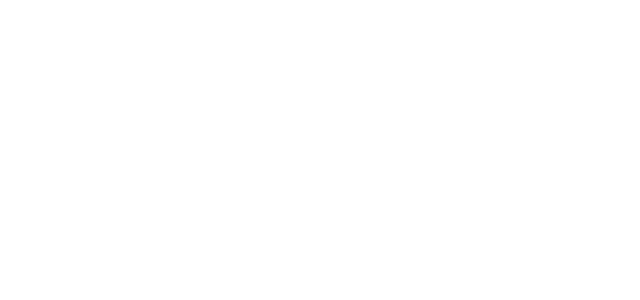
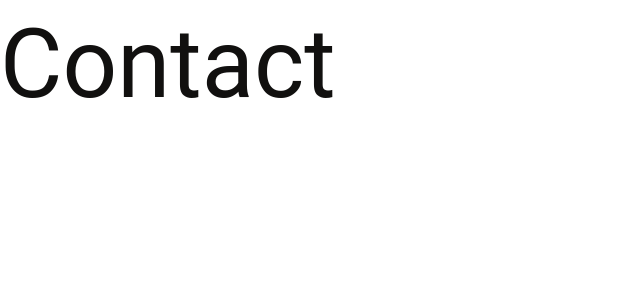
Before and after one commit to tranminhhieu90/react-tailwind-antd, a React (Create React App) app: page /contact in a window 1280 px wide. Before the commit this address had no page. Shown: the top 300 px of the page, without its empty margins (0-640 px from the left). Built offline with nearby package versions, Linux system fonts and the light colour scheme.

Commit message:
add USer router and admin router

```diff
--- /dev/null
+++ b/src/About.js
@@ -0,0 +1,11 @@
+import "./styles/index.less";
+function About() {
+
+  return (
+    <div className="flex mt-4">
+      <div className="text-8xl">About</div>
+    </div>
+  );
+}
+
+export default About;
--- a/src/App.js
+++ b/src/App.js
@@ -1,12 +1,11 @@
 import "./styles/index.less";
 import { Button } from "antd";
-import { useSelector } from "react-redux";
 import CounterFeature from "./containers/Counter";
 function App() {
 
   return (
     <div className="flex mt-4">
-      <div>div1</div>
+      <div className="text-8xl">div1</div>
       <div>div2</div>
       <Button type="primary">Button</Button>
       <CounterFeature/>
--- /dev/null
+++ b/src/Contact.js
@@ -0,0 +1,11 @@
+import "./styles/index.less";
+function Contact() {
+
+  return (
+    <div className="flex mt-4">
+      <div className="text-8xl">Contact</div>
+    </div>
+  );
+}
+
+export default Contact;
--- /dev/null
+++ b/src/router/AdminRoutes/index.js
@@ -0,0 +1,11 @@
+import React from 'react';
+const AdminRoutes = () => {
+  return (
+    <div>
+      <header>Admin</header>
+      Admin44477
+    </div>
+  );
+};
+
+export default AdminRoutes;
--- a/src/router/AppRouter.js
+++ b/src/router/AppRouter.js
@@ -1,16 +1,17 @@
-import { BrowserRouter, Routes , Route} from 'react-router-dom';
-import { BaseRoute } from ".";
-import React, { Suspense, lazy } from 'react';
-import Loading from '../components/loading/Loading';
+import React, { lazy, Suspense } from 'react';
+import { BrowserRouter, Route, Routes } from 'react-router-dom';
+import AdminRoutes from './AdminRoutes';
+import UserRoutes from './UserRoutes';
 
-const App = lazy(() => import('../App'));
-const Login = lazy(() => import('../containers/auth/Login'));
+const Login = lazy(() => import('containers/auth/Login'));
+const Loading = lazy(() => import("components/loading/Loading"));
 
 export const AppRouter = () => (
   <BrowserRouter>
     <Suspense fallback={<Loading/>}>
       <Routes>
-          <Route exact path="/" element={<BaseRoute redirectTo="/login"><App/></BaseRoute>} />
+          <Route exact path="/*" element={<UserRoutes/>} />
+          <Route exact path="/admin/*" element={<AdminRoutes/>} />
           <Route exact path="/login" element={<Login/>} />
       </Routes>
     </Suspense>
--- /dev/null
+++ b/src/router/UserRoutes/index.js
@@ -0,0 +1,20 @@
+import About from 'About';
+import App from 'App';
+import Contact from 'Contact';
+import React from 'react';
+import { Route, Routes } from 'react-router-dom';
+import { BaseRoute } from 'router';
+
+const UserRoutes = () => {
+  return (
+    <div>
+      <Routes>
+          <Route exact path="/" element={<BaseRoute redirectTo="/login"><App/></BaseRoute>} />
+          <Route exact path="/about" element={<BaseRoute redirectTo="/login"><About/></BaseRoute>} />
+          <Route exact path="/contact" element={<BaseRoute redirectTo="/login"><Contact/></BaseRoute>} />
+      </Routes>
+    </div>
+  );
+};
+
+export default UserRoutes;
```
Also changed, not shown: src/router/Route.js (+1 -11 lines).
